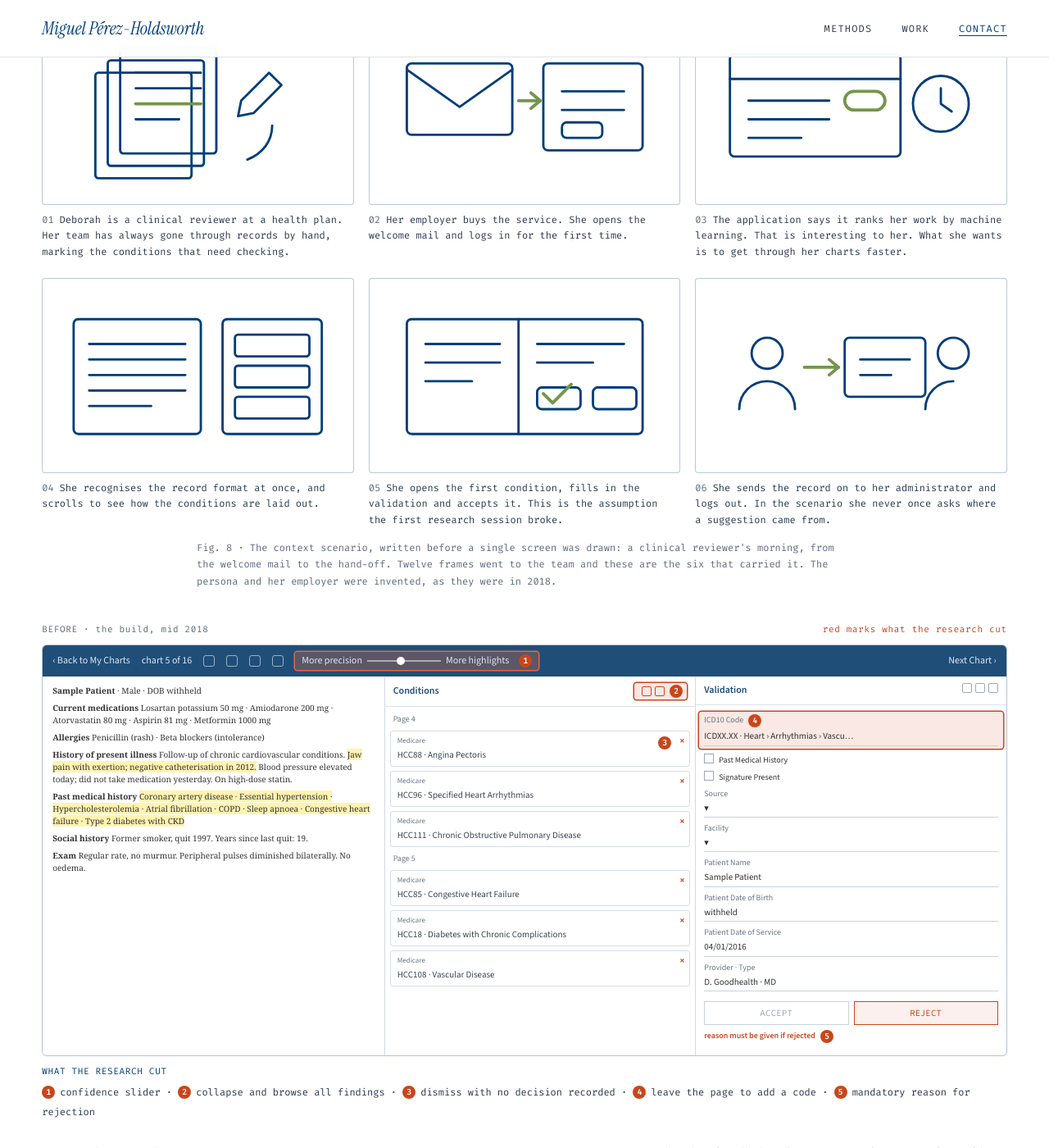
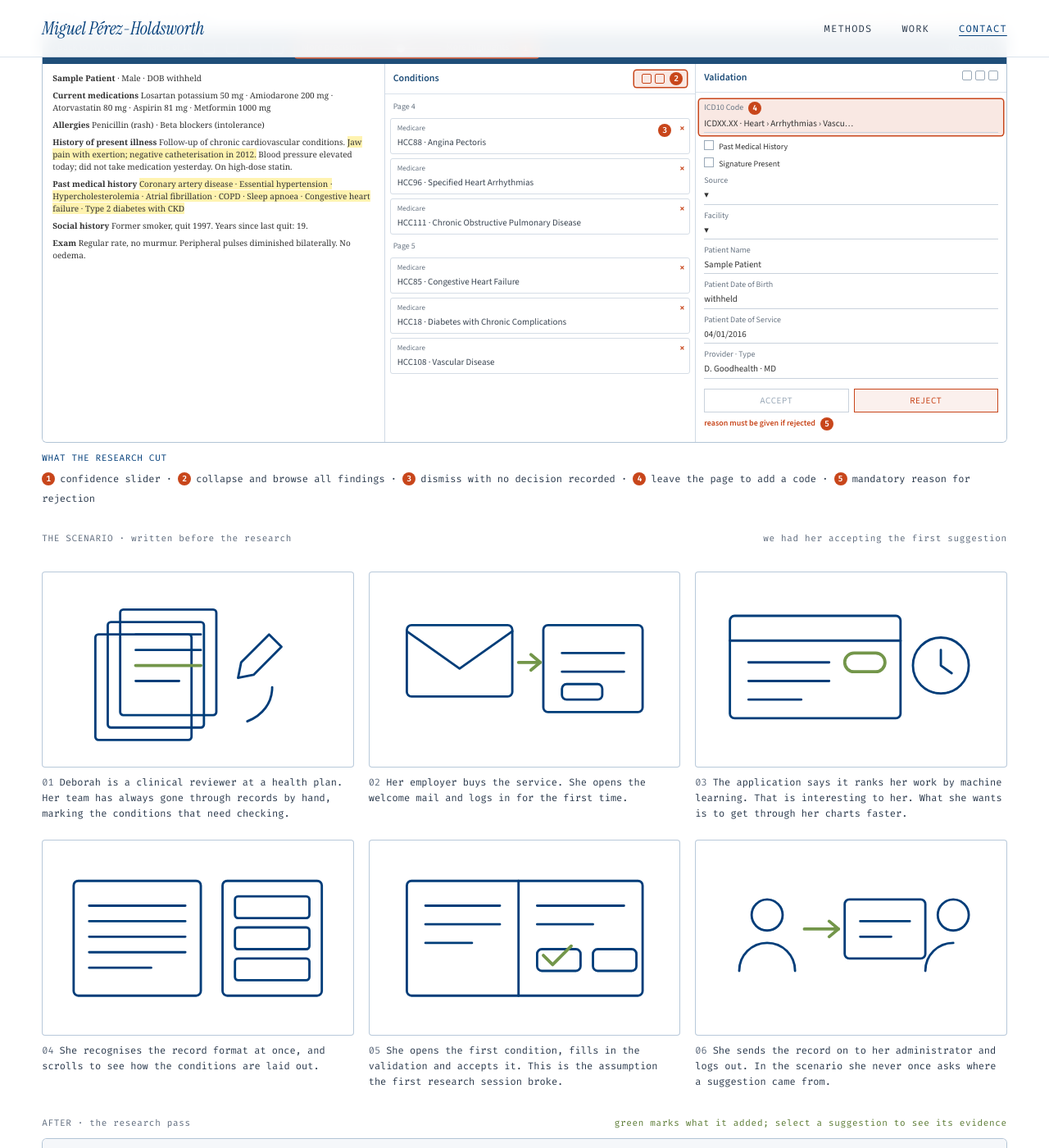
Before and after one commit to miguel-perez/miguel-perez.github.io, a Jekyll site: the page built from work/inovalon-design-coe/index.html, in a window 1280 px wide and 1400 px high, scrolled down 7794 px. Shown: the whole window at 82% size. Built offline with Jekyll 4.4.1, drawn with Linux system fonts in a browser that asks for light colours; some of the changed text lies outside the part shown.

Commit message:
Put the scenario between the two screens
It was a separate figure ahead of the comparison, so the reader met the
reviewer's morning and then started again with the build. The six panels
now sit inside the comparison, between the mid-2018 build and the
research pass, under a label in the same form as the other two. The
figure reads as one sequence: here is what existed, here is the story we
wrote for it, here is what the story turned out to get wrong, here is
what we changed. Eleven figures now, and the caption carries the join.

Co-Authored-By: Claude Opus 5 (1M context) <noreply@anthropic.com>

```diff
--- a/work/inovalon-design-coe/index.html
+++ b/work/inovalon-design-coe/index.html
@@ -133,6 +133,8 @@ blockquote footer{margin-top:16px;font:12px/1.6 'Fira Code',monospace;color:#5e6
 .cmp-h{display:flex;flex-wrap:wrap;justify-content:space-between;gap:2px 20px;font:11px/1.7 'Fira Code',monospace;letter-spacing:.06em;color:#5e6b7d}
 .cmp-h b{font-weight:400}
 .cmp-part.b .cmp-h span{color:#C8461B}
+.cmp-part.s .cmp-h span{color:#5e6b7d}
+.cmp-part.s .sb{padding:22px 0 4px}
 .cmp-part.a .cmp-h span{color:#5A7A33}
 .cmp-screen{border:1px solid rgba(0,61,121,.3);border-radius:6px;overflow:hidden;background:#fff}
 .cmp-screen .ui{border:0;border-radius:0}
@@ -580,17 +582,6 @@ figure:not(.in) .a{animation-play-state:paused}
    <p>I proposed spending a tenth of the budget on a high-fidelity prototype instead of production code, because a click-through changes faster than software while we are still learning. We captured the team's assumptions in a business model canvas, then wrote the scenario before drawing anything: a day in the life of the reviewer we thought we were building for.</p>
    <p>Then we watched clinical reviewers work, and the scenario turned out to be wrong in one place. We had written her accepting the first suggestion the system made. Real reviewers would not accept a finding they could not check against the chart, and said so in the first session. The interface was rethought around <strong>evidence</strong>.</p>
 
-   <figure>
-    <div class="sb">
-     <div><span class="fr"><svg viewBox="0 0 200 125" role="img" aria-label="Deborah is a clinical reviewer at a health plan. Her team has always gone through records by hand, marking the conditions that need checking."><g fill="none" stroke="#003D79" stroke-width="1.5" stroke-linecap="round" stroke-linejoin="round"><rect x="34" y="40" width="62" height="68" rx="2"/><rect x="42" y="32" width="62" height="68" rx="2"/><rect x="50" y="24" width="62" height="68" rx="2"/><path d="M60 40h42M60 50h42M60 60h42M60 70h28"/><path d="M132 96c10-4 16-12 16-22"/><path d="M128 58l18-18 8 8-18 18-10 2z"/></g><g fill="none" stroke="#73964A" stroke-width="2" stroke-linecap="round" stroke-linejoin="round"><path d="M60 60h42"/></g></svg></span><p><b>01</b>Deborah is a clinical reviewer at a health plan. Her team has always gone through records by hand, marking the conditions that need checking.</p></div>
-     <div><span class="fr"><svg viewBox="0 0 200 125" role="img" aria-label="Her employer buys the service. She opens the welcome mail and logs in for the first time."><g fill="none" stroke="#003D79" stroke-width="1.5" stroke-linecap="round" stroke-linejoin="round"><rect x="24" y="34" width="68" height="46" rx="3"/><path d="M24 38l34 24 34-24"/><rect x="112" y="34" width="64" height="56" rx="3"/><path d="M124 52h40M124 64h40"/><rect x="124" y="72" width="26" height="10" rx="3"/></g><g fill="none" stroke="#73964A" stroke-width="2" stroke-linecap="round" stroke-linejoin="round"><path d="M96 58h14"/><path d="M104 53l6 5-6 5"/></g></svg></span><p><b>02</b>Her employer buys the service. She opens the welcome mail and logs in for the first time.</p></div>
-     <div><span class="fr"><svg viewBox="0 0 200 125" role="img" aria-label="The application says it ranks her work by machine learning. That is interesting to her. What she wants is to get through her charts faster."><g fill="none" stroke="#003D79" stroke-width="1.5" stroke-linecap="round" stroke-linejoin="round"><rect x="22" y="28" width="110" height="66" rx="3"/><path d="M22 44h110"/><path d="M34 58h52M34 70h52M34 82h34"/><circle cx="158" cy="60" r="18"/><path d="M158 50v10l7 5"/></g><g fill="none" stroke="#73964A" stroke-width="2" stroke-linecap="round" stroke-linejoin="round"><rect x="96" y="52" width="26" height="12" rx="6"/></g></svg></span><p><b>03</b>The application says it ranks her work by machine learning. That is interesting to her. What she wants is to get through her charts faster.</p></div>
-     <div><span class="fr"><svg viewBox="0 0 200 125" role="img" aria-label="She recognises the record format at once, and scrolls to see how the conditions are laid out."><g fill="none" stroke="#003D79" stroke-width="1.5" stroke-linecap="round" stroke-linejoin="round"><rect x="20" y="26" width="82" height="74" rx="3"/><path d="M30 42h62M30 52h62M30 62h62M30 72h62M30 82h40"/><rect x="116" y="26" width="64" height="74" rx="3"/><rect x="124" y="36" width="48" height="14" rx="2"/><rect x="124" y="56" width="48" height="14" rx="2"/><rect x="124" y="76" width="48" height="14" rx="2"/></g></svg></span><p><b>04</b>She recognises the record format at once, and scrolls to see how the conditions are laid out.</p></div>
-     <div><span class="fr"><svg viewBox="0 0 200 125" role="img" aria-label="She opens the first condition, fills in the validation and accepts it. This is the assumption the first research session broke."><g fill="none" stroke="#003D79" stroke-width="1.5" stroke-linecap="round" stroke-linejoin="round"><rect x="24" y="26" width="152" height="74" rx="3"/><path d="M96 26v74"/><path d="M36 42h48M36 54h48M36 66h30"/><path d="M108 42h56M108 54h36"/><rect x="108" y="70" width="28" height="14" rx="3"/><rect x="144" y="70" width="28" height="14" rx="3"/></g><g fill="none" stroke="#73964A" stroke-width="2" stroke-linecap="round" stroke-linejoin="round"><path d="M112 74l6 6 12-12"/></g></svg></span><p><b>05</b>She opens the first condition, fills in the validation and accepts it. This is the assumption the first research session broke.</p></div>
-     <div><span class="fr"><svg viewBox="0 0 200 125" role="img" aria-label="She sends the record on to her administrator and logs out. In the scenario she never once asks where a suggestion came from."><g fill="none" stroke="#003D79" stroke-width="1.5" stroke-linecap="round" stroke-linejoin="round"><circle cx="46" cy="48" r="10"/><path d="M28 84c0-10 8-18 18-18s18 8 18 18"/><rect x="96" y="38" width="52" height="38" rx="3"/><path d="M106 52h32M106 62h20"/><circle cx="166" cy="48" r="10"/><path d="M148 84c0-10 8-18 18-18"/></g><g fill="none" stroke="#73964A" stroke-width="2" stroke-linecap="round" stroke-linejoin="round"><path d="M70 57h22"/><path d="M86 52l6 5-6 5"/></g></svg></span><p><b>06</b>She sends the record on to her administrator and logs out. In the scenario she never once asks where a suggestion came from.</p></div>
-    </div>
-    <figcaption>Fig. 8 · The context scenario, written before a single screen was drawn: a clinical reviewer's morning, from the welcome mail to the hand-off. Twelve frames went to the team and these are the six that carried it. The persona and her employer were invented, as they were in 2018.</figcaption>
-   </figure>
 
    <figure>
     <div class="cmp">
@@ -636,6 +627,17 @@ figure:not(.in) .a{animation-play-state:paused}
       </div>
       </div>
       <p class="cut"><b>What the research cut</b><em class="mk">1</em>confidence slider · <em class="mk">2</em>collapse and browse all findings · <em class="mk">3</em>dismiss with no decision recorded · <em class="mk">4</em>leave the page to add a code · <em class="mk">5</em>mandatory reason for rejection</p>
+     </div>
+     <div class="cmp-part s">
+      <div class="cmp-h"><b>THE SCENARIO · written before the research</b><span>we had her accepting the first suggestion</span></div>
+    <div class="sb">
+     <div><span class="fr"><svg viewBox="0 0 200 125" role="img" aria-label="Deborah is a clinical reviewer at a health plan. Her team has always gone through records by hand, marking the conditions that need checking."><g fill="none" stroke="#003D79" stroke-width="1.5" stroke-linecap="round" stroke-linejoin="round"><rect x="34" y="40" width="62" height="68" rx="2"/><rect x="42" y="32" width="62" height="68" rx="2"/><rect x="50" y="24" width="62" height="68" rx="2"/><path d="M60 40h42M60 50h42M60 60h42M60 70h28"/><path d="M132 96c10-4 16-12 16-22"/><path d="M128 58l18-18 8 8-18 18-10 2z"/></g><g fill="none" stroke="#73964A" stroke-width="2" stroke-linecap="round" stroke-linejoin="round"><path d="M60 60h42"/></g></svg></span><p><b>01</b>Deborah is a clinical reviewer at a health plan. Her team has always gone through records by hand, marking the conditions that need checking.</p></div>
+     <div><span class="fr"><svg viewBox="0 0 200 125" role="img" aria-label="Her employer buys the service. She opens the welcome mail and logs in for the first time."><g fill="none" stroke="#003D79" stroke-width="1.5" stroke-linecap="round" stroke-linejoin="round"><rect x="24" y="34" width="68" height="46" rx="3"/><path d="M24 38l34 24 34-24"/><rect x="112" y="34" width="64" height="56" rx="3"/><path d="M124 52h40M124 64h40"/><rect x="124" y="72" width="26" height="10" rx="3"/></g><g fill="none" stroke="#73964A" stroke-width="2" stroke-linecap="round" stroke-linejoin="round"><path d="M96 58h14"/><path d="M104 53l6 5-6 5"/></g></svg></span><p><b>02</b>Her employer buys the service. She opens the welcome mail and logs in for the first time.</p></div>
+     <div><span class="fr"><svg viewBox="0 0 200 125" role="img" aria-label="The application says it ranks her work by machine learning. That is interesting to her. What she wants is to get through her charts faster."><g fill="none" stroke="#003D79" stroke-width="1.5" stroke-linecap="round" stroke-linejoin="round"><rect x="22" y="28" width="110" height="66" rx="3"/><path d="M22 44h110"/><path d="M34 58h52M34 70h52M34 82h34"/><circle cx="158" cy="60" r="18"/><path d="M158 50v10l7 5"/></g><g fill="none" stroke="#73964A" stroke-width="2" stroke-linecap="round" stroke-linejoin="round"><rect x="96" y="52" width="26" height="12" rx="6"/></g></svg></span><p><b>03</b>The application says it ranks her work by machine learning. That is interesting to her. What she wants is to get through her charts faster.</p></div>
+     <div><span class="fr"><svg viewBox="0 0 200 125" role="img" aria-label="She recognises the record format at once, and scrolls to see how the conditions are laid out."><g fill="none" stroke="#003D79" stroke-width="1.5" stroke-linecap="round" stroke-linejoin="round"><rect x="20" y="26" width="82" height="74" rx="3"/><path d="M30 42h62M30 52h62M30 62h62M30 72h62M30 82h40"/><rect x="116" y="26" width="64" height="74" rx="3"/><rect x="124" y="36" width="48" height="14" rx="2"/><rect x="124" y="56" width="48" height="14" rx="2"/><rect x="124" y="76" width="48" height="14" rx="2"/></g></svg></span><p><b>04</b>She recognises the record format at once, and scrolls to see how the conditions are laid out.</p></div>
+     <div><span class="fr"><svg viewBox="0 0 200 125" role="img" aria-label="She opens the first condition, fills in the validation and accepts it. This is the assumption the first research session broke."><g fill="none" stroke="#003D79" stroke-width="1.5" stroke-linecap="round" stroke-linejoin="round"><rect x="24" y="26" width="152" height="74" rx="3"/><path d="M96 26v74"/><path d="M36 42h48M36 54h48M36 66h30"/><path d="M108 42h56M108 54h36"/><rect x="108" y="70" width="28" height="14" rx="3"/><rect x="144" y="70" width="28" height="14" rx="3"/></g><g fill="none" stroke="#73964A" stroke-width="2" stroke-linecap="round" stroke-linejoin="round"><path d="M112 74l6 6 12-12"/></g></svg></span><p><b>05</b>She opens the first condition, fills in the validation and accepts it. This is the assumption the first research session broke.</p></div>
+     <div><span class="fr"><svg viewBox="0 0 200 125" role="img" aria-label="She sends the record on to her administrator and logs out. In the scenario she never once asks where a suggestion came from."><g fill="none" stroke="#003D79" stroke-width="1.5" stroke-linecap="round" stroke-linejoin="round"><circle cx="46" cy="48" r="10"/><path d="M28 84c0-10 8-18 18-18s18 8 18 18"/><rect x="96" y="38" width="52" height="38" rx="3"/><path d="M106 52h32M106 62h20"/><circle cx="166" cy="48" r="10"/><path d="M148 84c0-10 8-18 18-18"/></g><g fill="none" stroke="#73964A" stroke-width="2" stroke-linecap="round" stroke-linejoin="round"><path d="M70 57h22"/><path d="M86 52l6 5-6 5"/></g></svg></span><p><b>06</b>She sends the record on to her administrator and logs out. In the scenario she never once asks where a suggestion came from.</p></div>
+    </div>
      </div>
      <div class="cmp-part a">
       <div class="cmp-h"><b>AFTER · the research pass</b><span>green marks what it added; select a suggestion to see its evidence</span></div>
@@ -683,7 +685,7 @@ figure:not(.in) .a{animation-play-state:paused}
       <p class="cut"><b>What it added</b><em class="mk g">A</em>known conditions first · <em class="mk g">B</em>evidence anchored to page and sentence · <em class="mk g">C</em>visible progress, reviews can be left unfinished · <em class="mk g">D</em>capture what the model missed</p>
      </div>
     </div>
-    <figcaption>Fig. 9 · The build as it stood in mid 2018, redrawn, and the pass that followed the contextual inquiry. The reviewer's job did not change. What changed is that she can see why the machine thinks what it thinks, and disagree with it on the record. Both screens use a synthetic chart and public code sets.</figcaption>
+    <figcaption>Fig. 8 · The build as it stood in mid 2018, the scenario we wrote for it, and the pass that followed the contextual inquiry. Read the middle row as the argument between the two screens. Panel five is where the research broke it: she accepts the first suggestion, and no real reviewer would. Her job did not change. What changed is that she can see why the machine thinks what it thinks, and disagree with it on the record. Both screens use a synthetic chart and public code sets, and the persona was invented in 2018 as she is here.</figcaption>
    </figure>
 
    <p>Over two years the practice put roughly a tenth of each build budget into learning before the other nine tenths were committed. By its own accounting that avoided an estimated $2.4M in rewrites, most of it never spent rather than saved after the fact.</p>
```
Also changed, not shown: other parts of work/inovalon-design-coe/index.html (+3 -3 lines).
